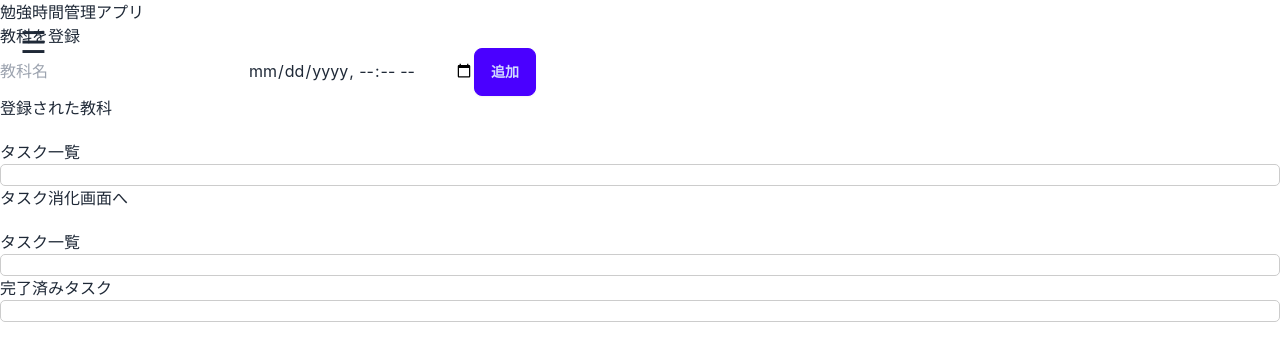
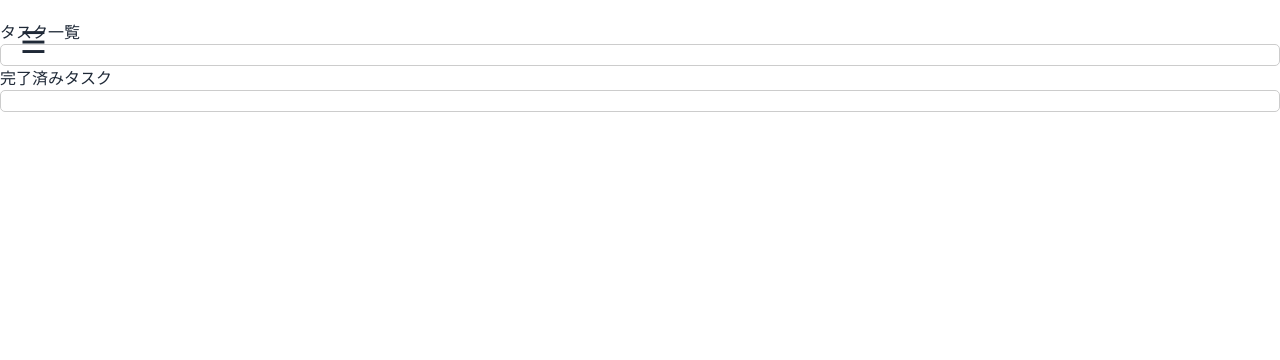
Before and after one commit to mitobekaito/Hackathon_team11, a React (Create React App) app in the folder Study_Manager/: page / in a window 1280 px wide. Shown: the top 360 px of the page. Built offline with nearby package versions, Linux system fonts and the light colour scheme.

Commit message:
教科登録をメイン画面から削除 ハンバーガーメニューに表示

```diff
--- a/Study_Manager/src/App.js
+++ b/Study_Manager/src/App.js
@@ -1,7 +1,5 @@
 import { useState } from "react";
 import { BrowserRouter as Router, Route, Routes, Link } from "react-router-dom";
-import SubjectForm from "./SubjectForm";
-import SubjectList from "./SubjectList";
 import HamburgerMenu from "./HamburgerMenu";
 import TaskCompletion from "./TaskCompletion";
 import TaskList from "./TaskList";
@@ -41,12 +39,10 @@ function App() {
   return (
     <Router>
       <div className="App">
-        <HamburgerMenu />
+        <HamburgerMenu>
           <h2>勉強時間管理アプリ</h2>
-          <SubjectForm addSubject={addSubject} />
-          <SubjectList subjects={subjects} addTask={addTask} />
-          <TaskList tasks={tasks} updateTask={updateTask} deleteTask={deleteTask} completeTask={completeTask} isMainView={false} />
           <Link to="/task-completion">タスク消化画面へ</Link>
+        </HamburgerMenu>
         <Routes>
           <Route path="/task-completion" element={<TaskCompletion tasks={tasks} updateTask={updateTask} deleteTask={deleteTask} />} />
           <Route path="/" element={<TaskList tasks={tasks} completeTask={completeTask} isMainView={true} />} />
--- a/Study_Manager/src/HamburgerMenu.css
+++ b/Study_Manager/src/HamburgerMenu.css
@@ -11,12 +11,12 @@
 .menu {
   position: fixed;
   top: 0;
-    left: -250px;
-    width: 250px;
+  left: -500px;
+  width: 500px;
   height: 100%;
   background-color: #333;
   color: white;
-    overflow: hidden; /* 全体のスクロールを無効にする */
+  overflow-x: hidden;
   transition: 0.5s;
   padding-top: 60px;
 }
--- a/Study_Manager/src/HamburgerMenu.js
+++ b/Study_Manager/src/HamburgerMenu.js
@@ -1,12 +1,19 @@
 import { useState } from "react";
 import { Link } from 'react-router-dom';
+import SubjectForm from "./SubjectForm";
+import SubjectList from "./SubjectList";
 import "./HamburgerMenu.css";
 
 function HamburgerMenu({ children }) {
   const [isOpen, setIsOpen] = useState(false);
+  const [subjects, setSubjects] = useState([]);
 
   const toggleMenu = () => {
     setIsOpen(!isOpen);
+  };
+
+  const addSubject = (subject) => {
+    setSubjects([...subjects, subject]);
   };
 
   return (
@@ -19,6 +26,8 @@ function HamburgerMenu({ children }) {
           &times;
         </button>
         <div className="menu-content">
+          <SubjectForm addSubject={addSubject} />
+          <SubjectList subjects={subjects} addTask={() => {}} />
           <nav>
             <ul>
               <li><Link to="/subjects">勉強</Link></li>
--- a/Study_Manager/src/SubjectList.js
+++ b/Study_Manager/src/SubjectList.js
@@ -1,4 +1,3 @@
-import { useState } from "react";
 import TaskForm from "./TaskForm";
 
 function SubjectList({ subjects, addTask }) {
```
Also changed, not shown: Study_Manager/src/TaskList.js (line endings or trailing spaces). Lines whose indentation alone changed are shown as unchanged.
